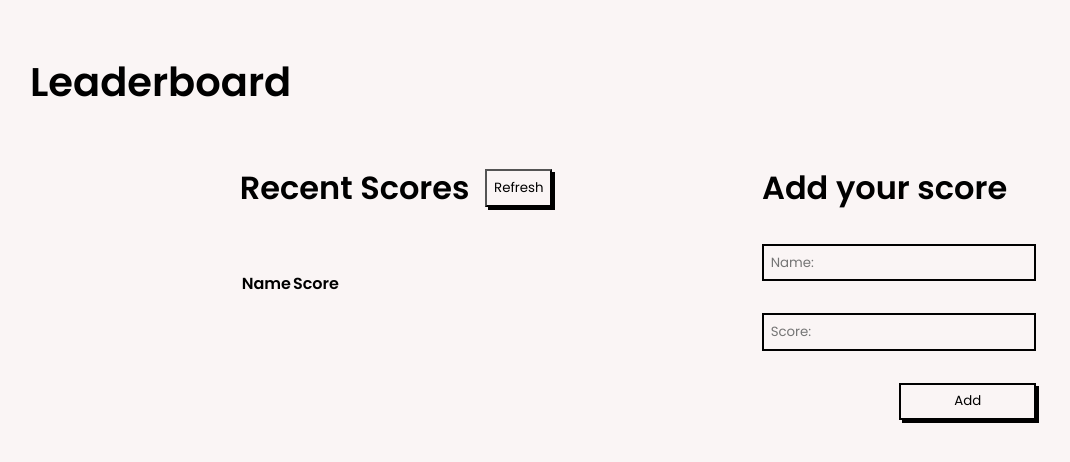
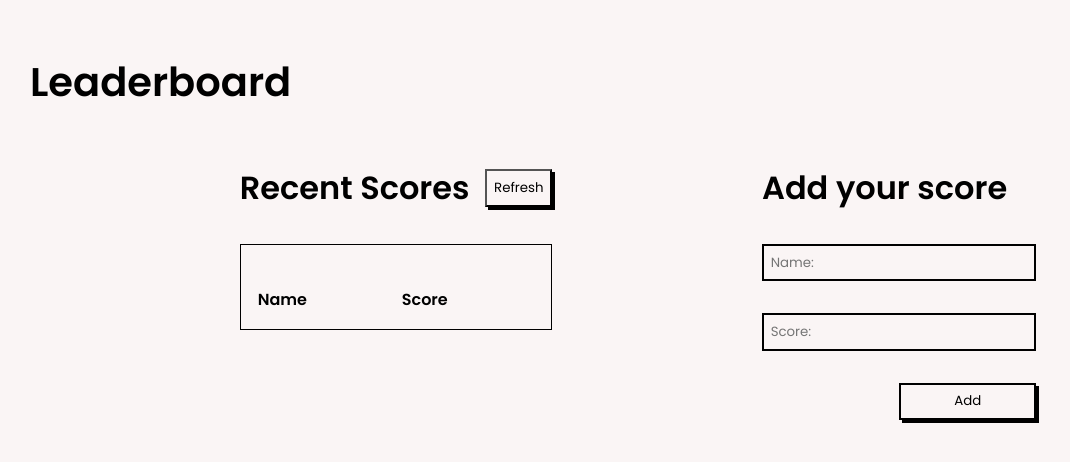
Before and after one commit to normainobary2021/leaderboard, a website built with webpack: page src/index.html in a window 1280 px wide. Shown: the whole page, without its empty margins (2-1072 px from the left). Built offline with nearby package versions, Linux system fonts and the light colour scheme; no server answers.

Commit message:
Make final touches for submission

```diff
--- a/src/index.html
+++ b/src/index.html
@@ -15,9 +15,9 @@
           <h2 class="score-heading">Recent Scores</h2>
           <input type="button" id="refresh" class="refresh-btn" value="Refresh" />
         </div>
-        <div class="main-container hidden">
+        <div class="main-container">
           <div class="scores-list" id="scores-list">
-            <table class="">
+            <table>
               <thead>
                 <tr>
                   <th>Name</th>&nbsp;
--- a/src/style.css
+++ b/src/style.css
@@ -46,6 +46,16 @@ section {
   background: transparent;
 }
 
+.main-container {
+  border: 1px solid #000;
+  padding: 15px;
+}
+
+.scores-list table {
+  width: 100%;
+  text-align: left;
+}
+
 .add-score form {
   display: flex;
   flex-direction: column;
```
Also changed, not shown: dist/index.html, dist/main.js.
